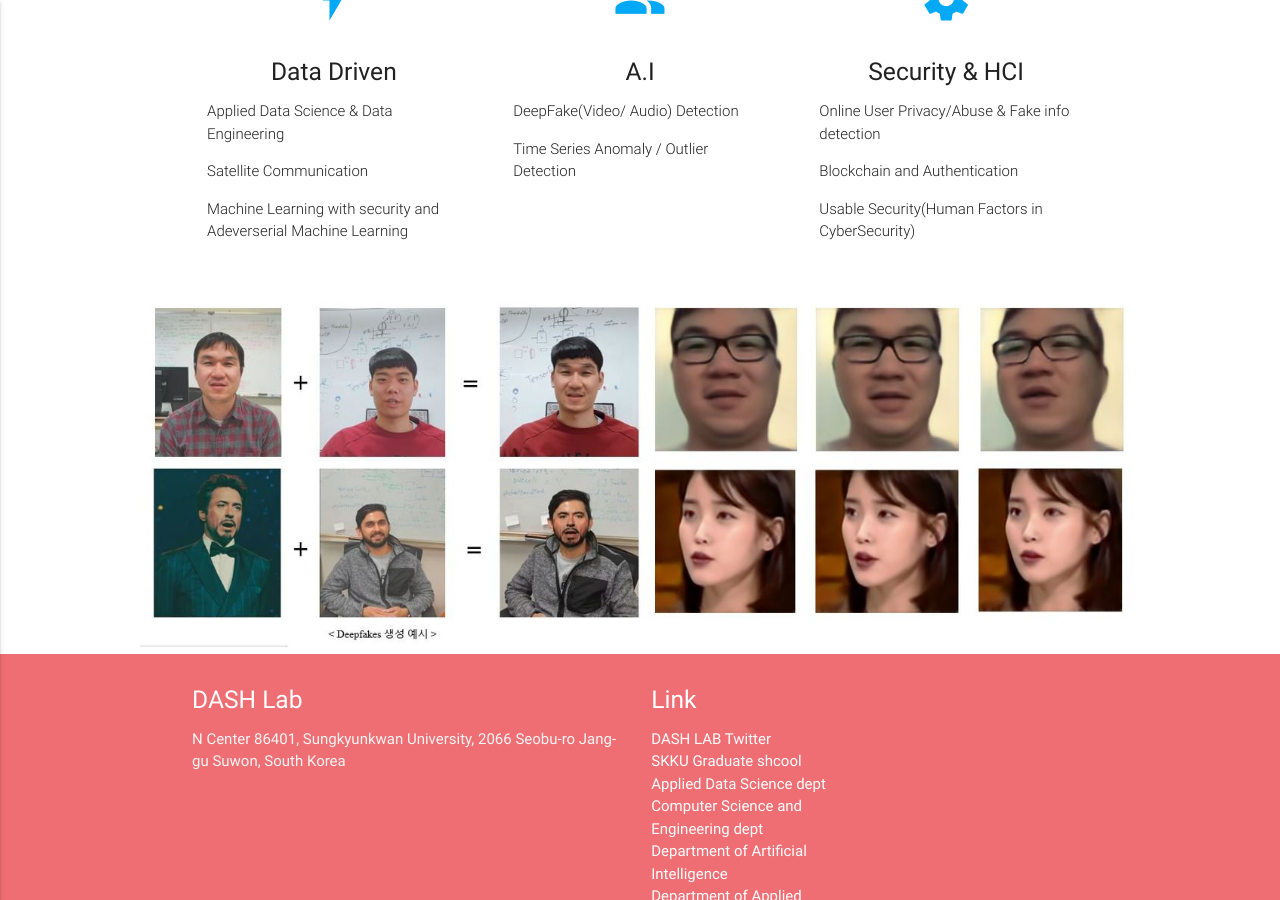
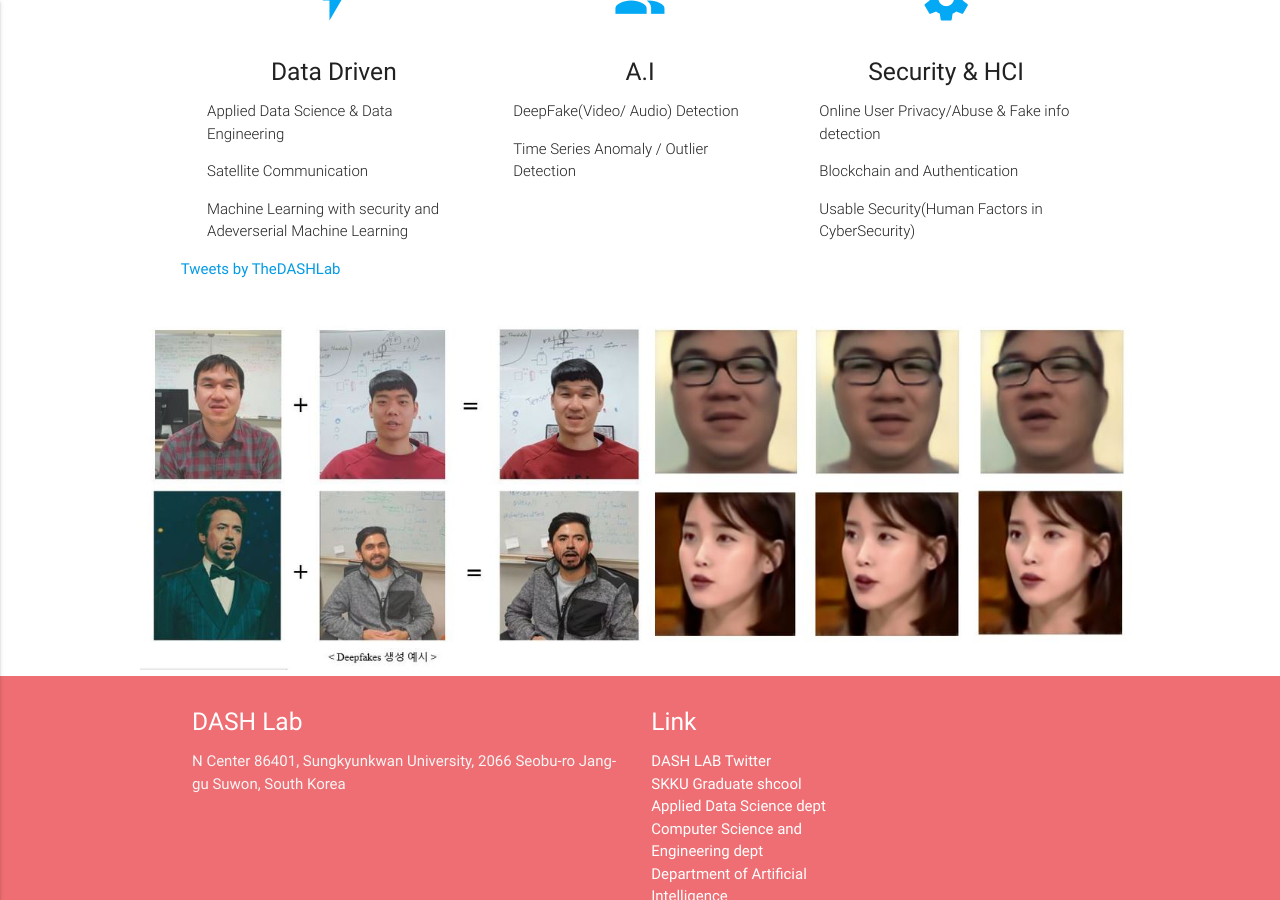
Before and after one commit to Yurim990507/DASH-Lab.github.io, a Jekyll site: the page built from index.md, in a window 1280 px wide and 900 px high, scrolled down 530 px. Built offline with Jekyll 4.4.1, drawn with Linux system fonts in a browser that asks for light colours; comment, search, counter and statistics services are not loaded.

Commit message:
Update home.html

```diff
--- a/_layouts/home.html
+++ b/_layouts/home.html
@@ -51,6 +51,8 @@ layout: default
             <p class="light">Usable Security(Human Factors in CyberSecurity)</p>
           </div>
         </div>
+
+        <a class="twitter-timeline" href="https://twitter.com/TheDASHLab?ref_src=twsrc%5Etfw">Tweets by TheDASHLab</a> <script async src="https://platform.twitter.com/widgets.js" charset="utf-8"></script>
       </div>
 
     </div>
```
